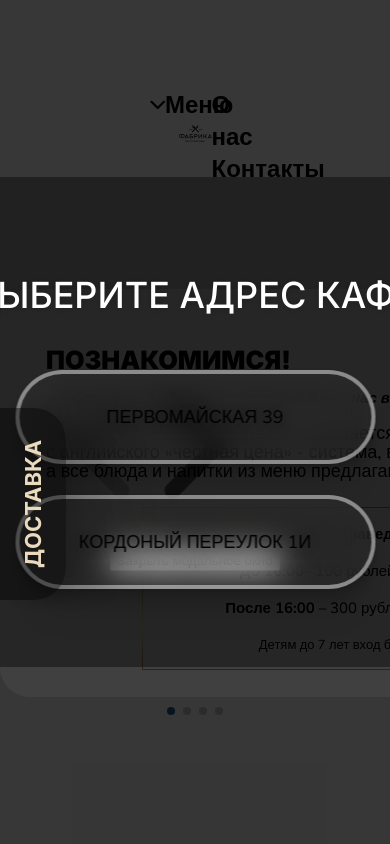
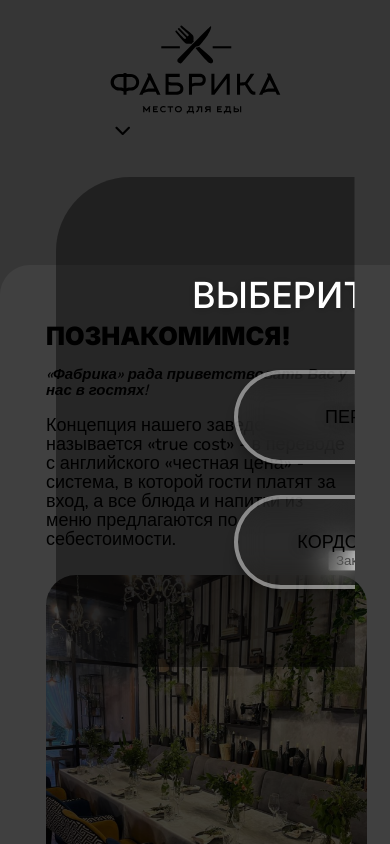
Before and after one commit to Julianbgs/Fabrika, a React (Create React App) app: page / in a window 390 px wide. Shown: the top 844 px of the page. Built offline with nearby package versions, Linux system fonts and the light colour scheme.

Commit message:
[~] add adaptive

```diff
--- a/package.json
+++ b/package.json
@@ -11,12 +11,14 @@
     "@types/node": "^16.18.59",
     "@types/react": "^18.2.33",
     "@types/react-dom": "^18.2.14",
+    "@types/react-responsive": "^8.0.8",
     "js-cookie": "^3.0.5",
     "node-sass": "^7.0.3",
     "react": "^18.2.0",
     "react-dom": "^18.2.0",
     "react-modal": "^3.16.1",
     "react-redux": "^8.1.3",
+    "react-responsive": "^9.0.2",
     "react-router": "^6.17.0",
     "react-router-dom": "^6.17.0",
     "react-scripts": "5.0.1",
--- a/public/index.html
+++ b/public/index.html
@@ -44,7 +44,7 @@
   </script>
 
   <noscript>You need to enable JavaScript to run this app.</noscript>
-    <div id="root"></div>
+    <div style="position: relative; z-index: 15" id="root"></div>
     <!--
       This HTML file is a template.
       If you open it directly in the browser, you will see an empty page.
--- a/src/main/Components/AchieveSlider/AchieveSlider.scss
+++ b/src/main/Components/AchieveSlider/AchieveSlider.scss
@@ -10,6 +10,12 @@
   width: 1035px;
   height: 408px;
   margin: 0 auto 30px;
+
+  @media (max-width: 768px) {
+    width: 100%;
+    min-height: 832px;
+    height: auto;
+  }
 }
 
 .slide__body {
@@ -19,6 +25,11 @@
   box-sizing: border-box;
   border-radius: 30px 0 0 30px;
   background-color: #ffffff;
+
+  @media (max-width: 768px) {
+    width: 100%;
+    height: 832px;
+  }
 }
 
 .slide__title {
@@ -59,6 +70,11 @@
   border: 1px solid #FFFFDE;
   border-image-slice: 1;
   border-image-source: linear-gradient(to top, #B48A39, #FFFFDE, #D5BE7F, #FFFBEF, #B48A39);
+
+  @media (max-width: 768px) {
+    width: 100%;
+    margin-top: 12px;
+  }
 }
 
 .slide__border-description {
@@ -100,6 +116,13 @@
   font-style: normal;
   font-weight: 700;
   line-height: 36px;
+
+  @media (max-width: 768px) {
+    width: 100%;
+    margin-top: 10px;
+    font-size: 24px;
+    line-height: 26px;
+  }
 
   &::after {
     content: '';
@@ -151,6 +174,10 @@
   align-items: center;
   justify-content: space-between;
   width: 394px;
+
+  @media (max-width: 768px) {
+    width: 100%;
+  }
 }
 
 .slide__number-title {
@@ -159,7 +186,11 @@
   font-size: 18px;
   font-style: normal;
   font-weight: 700;
-  line-height: 36px; /* 36.558px */
+  line-height: 36px;
+
+  @media (max-width: 768px) {
+   font-size: 14px;
+  }
 }
 
 .slide__phone {
@@ -168,7 +199,11 @@
   font-size: 18px;
   font-style: normal;
   font-weight: 700;
-  line-height: 36px; /* 36.558px */
+  line-height: 36px;
+
+  @media (max-width: 768px) {
+    font-size: 14px;
+  }
 }
 
 .slide__image {
@@ -177,19 +212,28 @@
   height: 408px;
   border-radius: 0 30px 30px 0;
 
+  @media (max-width: 768px) {
+    width: 100%;
+    height: auto;
+    border-radius: 30px;
+  }
+
   img {
     width: 100%;
     height: 100%;
     border-radius: 0 30px 30px 0;
+
+    @media (max-width: 768px) {
+      width: 100%;
+      height: auto;
+      border-radius: 30px;
+    }
   }
 }
 
 .swiper_container {
   position: relative!important;
   z-index: 10!important;
-}
-
-@media (max-width: 500px) {
 }
 
 .swiper-slide-shadow-left,
@@ -219,31 +263,15 @@
   right: 125px;
 }
 
-@media (max-width: 990px) {
+@media (max-width: 786px) {
   .slider-controler .swiper-button-next {
-    left: 70% !important;
-    transform: translateX(-70%) !important;
-  }
-}
-
-@media (max-width: 450px) {
-  .slider-controler .swiper-button-next {
-    left: 50% !important;
-    transform: translateX(-50%) !important;
+    display: none;
   }
 }
 
 @media (max-width: 990px) {
   .slider-controler .swiper-button-prev {
-    left: 30% !important;
-    transform: translateX(-30%) !important;
-  }
-}
-
-@media (max-width: 450px) {
-  .slider-controler .swiper-button-prev {
-    left: 20% !important;
-    transform: translateX(-20%) !important;
+    display: none;
   }
 }
 
--- a/src/main/Components/AchieveSlider/AchieveSlider.tsx
+++ b/src/main/Components/AchieveSlider/AchieveSlider.tsx
@@ -14,16 +14,16 @@
 import 'swiper/css/pagination';
 import 'swiper/css/effect-coverflow';
 import 'swiper/css/navigation';
+import {useMediaQuery} from "react-responsive";
 
 
 export function AchievmentSlider(props: any) {
-    const swiper = useSwiper();
-    const swiperSlide = useSwiper();
-
-    const slides = Array.from({ length: 4 }).map(
-        (el, index) => `Slide ${index + 1}`
-    );
-
+    const isMobile = useMediaQuery({
+        query: "(max-width: 786px)"
+    });
+    const isDesktop = useMediaQuery({
+        query: "(min-width: 1200px)"
+    });
     return (
         <div className="slider">
             <Swiper
@@ -43,9 +43,9 @@
                 coverflowEffect={
                     {
                         rotate: 0,
-                        stretch: 2,
-                        depth: 100,
-                        modifier: 7,
+                        stretch: 0,
+                        depth:  isMobile ? 100 : 0,
+                        modifier: isMobile ? 7 : 0,
                     }
                 }
 
@@ -61,6 +61,9 @@
                                 <br/>с английского «честная цена» - система, в которой гости платят за вход, а все блюда
                                 и напитки из меню предлагаются по себестоимости.
                             </p>
+                            {isMobile && <div className="slide__image">
+                                <img src={slideFirst} alt="first slider"/>
+                            </div>}
                             <div className="slide__border-elem">
                                 <p className="slide__border-description">Стоимость входа в наше заведение
                                     фиксированная: </p>
@@ -73,9 +76,9 @@
                                 <p className="slide__border-description small">Детям до 7 лет вход бесплатный </p>
                             </div>
                         </div>
-                        <div className="slide__image">
+                        { isDesktop && <div className="slide__image">
                             <img src={slideFirst} alt="first slider"/>
-                        </div>
+                        </div>}
                     </div>
                 </SwiperSlide>
                 <SwiperSlide>
@@ -86,6 +89,9 @@
                             <p className="slide__description">Хотим сразу рассказать о тарифах по доставке, так как
                                 блюда мы отдаем по честной цене, нам придется включить стоимость за доставку:
                             </p>
+                            {isMobile && <div className="slide__image">
+                                <img src={slideSecond} alt="first slider"/>
+                            </div>}
                             <div className="slide__delivery">
                                 <p className="slide__delivery-item">Анапа – 150 рублей </p>
                                 <p className="slide__delivery-item slide__delivery-item--red">Витязево – 350 рублей</p>
@@ -95,9 +101,9 @@
                                 </p>
                             </div>
                         </div>
-                        <div className="slide__image">
+                        { isDesktop && <div className="slide__image">
                             <img src={slideSecond} alt="first slider"/>
-                        </div>
+                        </div>}
                     </div>
                 </SwiperSlide>
                 <SwiperSlide>
@@ -108,10 +114,13 @@
                             <p className="slide__description">Заказывая блюда на доставку убедитесь, что аллергены, присутствующие в составе отсутствуют, либо пропишите в комментариях к заказу. Вам обязательно прозвонит менеджер и уточнит все ваши пожелания
 
                             </p>
+                            {isMobile && <div className="slide__image">
+                                <img src={slideThird} alt="first slider"/>
+                            </div>}
                         </div>
-                        <div className="slide__image">
+                        { isDesktop && <div className="slide__image">
                             <img src={slideThird} alt="first slider"/>
-                        </div>
+                        </div>}
                     </div>
                 </SwiperSlide>
                 <SwiperSlide>
@@ -138,14 +147,17 @@
                                     </div>
                                 </div>
                             </div>
+                            {isMobile && <div className="slide__image">
+                                <img src={slideFourth} alt="first slider"/>
+                            </div>}
                             <div className="slide__border-elem">
                                 <p className="slide__border-description">Мы также заинтересованы в классных кадрах,
                                     поэтому будем рады любому сотрудничеству </p>
                             </div>
                         </div>
-                        <div className="slide__image">
+                        { isDesktop && <div className="slide__image">
                             <img src={slideFourth} alt="first slider"/>
-                        </div>
+                        </div>}
                     </div>
                 </SwiperSlide>
 
--- a/src/main/Components/ChooseAddressModal/ChooseRestaurant.scss
+++ b/src/main/Components/ChooseAddressModal/ChooseRestaurant.scss
@@ -74,5 +74,5 @@
 
 
 .ReactModal__Overlay {
-    z-index: 2!important;
+    z-index: 40!important;
 }
--- a/src/main/Components/Header/Header.scss
+++ b/src/main/Components/Header/Header.scss
@@ -2,6 +2,10 @@
     display: flex;
     flex-direction: column;
     padding: 89px 140px 0 140px;
+
+    @media (max-width: 768px) {
+        padding: 25px;
+    }
 }
 
 .header__nav {
@@ -10,6 +14,12 @@
     justify-content: space-between;
     width: 100%;
     margin-bottom: 8px;
+
+    @media (max-width: 768px) {
+        flex-direction: column;
+        align-items: center;
+        justify-content: center;
+    }
 }
 
 .header__box {
--- a/src/main/Components/Header/Header.tsx
+++ b/src/main/Components/Header/Header.tsx
@@ -8,17 +8,24 @@
 
 import Logo from '../../../assets/images/header/Logo.svg';
 import Cart from '../../../assets/images/header/cart.svg';
+import {useMediaQuery} from "react-responsive";
 
 export default function Header() {
     const options = [
         {title: 'Анапа', address: 'Первомайская 39'},
         {title: 'Анапа', address: 'Кордонный переулок 1И'}
     ]
+    const isMobile = useMediaQuery({
+        query: "(max-width: 786px)"
+    });
+    const isDesktop = useMediaQuery({
+        query: "(min-width: 1200px)"
+    });
     return (
         <div className="container">
             <div className="header">
                 <nav className="header__nav">
-                    <div className="header__box">
+                    {isDesktop && <div className="header__box">
                         <Select options={options}/>
                         <ul className="header__menu">
                             <li className="header__elem">
@@ -27,11 +34,12 @@
                                 </StyledLink>
                             </li>
                         </ul>
-                    </div>
+                    </div> }
                     <div className="header__logo">
                         <img src={Logo} alt="Logo site"/>
                     </div>
-                    <div className="header__box">
+                    {isMobile && <Select options={options}/>}
+                    {isDesktop && <div className="header__box">
                         <ul className="header__menu">
                             <li className="header__elem">
                                 <StyledLink to={'/about-us'}>
@@ -45,7 +53,7 @@
                         <div className='header__cart'>
                             <img src={Cart} alt="cart site"/>
                         </div>
-                    </div>
+                    </div>}
                 </nav>
             </div>
         </div>
--- a/src/main/DeliveryModal/DeliveryModal.scss
+++ b/src/main/DeliveryModal/DeliveryModal.scss
@@ -1,8 +1,14 @@
+@import "src/main/Components/AchieveSlider/AchieveSlider.scss";
+
 .sliderD {
   padding-bottom: 130px;
   padding-top: 96px;
   width: 1000px;
   box-sizing: border-box;
+
+  @media (max-width: 768px) {
+    width: 100%;
+  }
 }
 
 .slideD {
@@ -11,176 +17,9 @@
   width: 1035px;
   height: 408px;
   margin: 0 auto 30px;
-}
 
-.slide__body {
-  height: 100%;
-  width: 692px;
-  padding: 31px 23px 26px 46px;
-  box-sizing: border-box;
-  border-radius: 30px 0 0 30px;
-  background-color: #ffffff;
-}
-
-.slide__title {
-  margin-bottom: 10px;
-  color: #000000;
-  font-family: Inter, sans-serif;
-  font-size: 25.231px;
-  font-style: normal;
-  font-weight: 900;
-  line-height: normal;
-  text-transform: uppercase;
-}
-
-.slide__sub-title {
-  margin-bottom: 15px;
-  color: #000000;
-  font-family: Nunito, sans-serif;
-  font-size: 15px;
-  font-style: italic;
-  font-weight: 600;
-  line-height: 16px;
-}
-
-.slide__description {
-  margin-bottom: 26px;
-  padding-right: 20px;
-  color: #000000;
-  font-family: Nunito, sans-serif;
-  font-size: 18px;
-  font-style: normal;
-  font-weight: 500;
-  line-height: 19px;
-}
-
-.slide__border-elem {
-  width: 429px;
-  margin: 0 auto;
-  border: 1px solid #FFFFDE;
-  border-image-slice: 1;
-  border-image-source: linear-gradient(to top, #B48A39, #FFFFDE, #D5BE7F, #FFFBEF, #B48A39);
-}
-
-.slide__border-description {
-  color: #000000;
-  text-align: center;
-  font-family: Nunito, sans-serif;
-  font-size: 15px;
-  font-style: normal;
-  font-weight: 700;
-  line-height: 22px;
-}
-
-.slide__thin {
-  font-style: normal;
-  font-weight: 500;
-}
-
-.small {
-  font-size: 13px;
-  font-style: normal;
-  font-weight: 400;
-}
-
-.slide__delivery {
-  display: flex;
-  flex-wrap: wrap;
-  width: 100%;
-  padding-left: 30px;
-  box-sizing: border-box;
-}
-
-.slide__delivery-item {
-  position: relative;
-  width: 50%;
-  margin: 0;
-  color: #000000;
-  font-family: Nunito, sans-serif;
-  font-size: 18px;
-  font-style: normal;
-  font-weight: 700;
-  line-height: 36px;
-
-  &::after {
-    content: '';
-    position: absolute;
-    top: 50%;
-    left: -30px;
-    transform: translateY(-50%);
-    width: 9px;
-    height: 9px;
-    border-radius: 50%;
-    background-color: #2FB41A;
+  @media (max-width: 768px) {
+    width: 100%;
+    height: 832px;
   }
 }
-
-.slide__delivery-item--blue {
-  &::after {
-    background-color: #194F7E;
-  }
-}
-
-.slide__delivery-item--orange {
-  &::after {
-    background-color: #FEA13A;
-  }
-}
-
-.slide__delivery-item--red {
-  &::after {
-    background-color: #EF5754;
-  }
-}
-
-.slide__delivery-item--purple {
-  &::after {
-    background-color: #D173FA;
-  }
-}
-
-.slide__numbers {
-  display: flex;
-  flex-direction: column;
-  flex-wrap: wrap;
-  width: 100%;
-  margin: 9px 0 32px 0;
-}
-
-.slide__number-item {
-  display: flex;
-  align-items: center;
-  justify-content: space-between;
-  width: 394px;
-}
-
-.slide__number-title {
-  color: #B48A39;
-  font-family: Nunito, sans-serif;
-  font-size: 18px;
-  font-style: normal;
-  font-weight: 700;
-  line-height: 36px; /* 36.558px */
-}
-
-.slide__phone {
-  color: #000000;
-  font-family: Nunito, sans-serif;
-  font-size: 18px;
-  font-style: normal;
-  font-weight: 700;
-  line-height: 36px; /* 36.558px */
-}
-
-.slide__image {
-  flex-shrink: 0;
-  width: 343px;
-  height: 408px;
-  border-radius: 0 30px 30px 0;
-
-  img {
-    width: 100%;
-    height: 100%;
-    border-radius: 0 30px 30px 0;
-  }
-}
--- a/src/main/Pages/Main/Main.tsx
+++ b/src/main/Pages/Main/Main.tsx
@@ -1,6 +1,5 @@
 import React, {useEffect} from "react";
 import Header from "../../Components/Header/Header";
-import {useNavigate} from "react-router";
 import {useSelector} from "react-redux";
 import {InitialStoreInterface} from "../../Core/interfaces/store";
 import Modal from 'react-modal';
@@ -10,7 +9,7 @@
 import './Main.scss';
 import Footer from "../../Components/Footer/Footer";
 import DeliveryModal from "../../DeliveryModal/DeliveryModal";
-
+import {useMediaQuery} from "react-responsive";
 
 const customStyles = {
     content: {
@@ -22,6 +21,22 @@
         border: 'none',
         transform: 'translate(-50%, -50%)',
         width: '715px',
+        height: '490px',
+        background: 'transparent'
+    },
+};
+
+
+const customStylesMobile = {
+    content: {
+        top: '50%',
+        left: '50%',
+        right: 'auto',
+        bottom: 'auto',
+        marginRight: '-50%',
+        border: 'none',
+        transform: 'translate(-50%, -50%)',
+        width: '279px',
         height: '490px',
         background: 'transparent'
     },
@@ -43,8 +58,28 @@
     },
 };
 
+const customStylesMobileD = {
+    content: {
+        top: '50%',
+        left: '50%',
+        right: 'auto',
+        bottom: 'auto',
+        marginRight: '-50%',
+        border: 'none',
+        transform: 'translate(-50%, -50%)',
+        width: '100%',
+        height: '490px',
+        background: 'transparent'
+    },
+};
+
 export default function Main() {
-    const navigate = useNavigate();
+    const isMobile = useMediaQuery({
+        query: "(max-width: 786px)"
+    });
+    const isDesktop = useMediaQuery({
+        query: "(min-width: 1200px)"
+    });
     const initial: InitialStoreInterface[] = useSelector((state: any) => state);
     const address = initial[0] ? initial[0].address : null;
     useEffect(() => {
@@ -91,10 +126,11 @@
         setIsOpenD(false);
     }
 
-
+    console.log(isMobile);
+    console.log(isDesktop);
     return (
         <>
-            <Modal
+            {isMobile && <Modal
                 isOpen={modalIsOpenD}
                 onRequestClose={closeModalD}
                 contentLabel="Choose Cafe"
@@ -102,10 +138,29 @@
             >
                 <DeliveryModal closeModal={closeModal}/>
             </Modal>
-            <div className="delivery" onClick={() => openModalD()}>
+            }
+            {isDesktop && <Modal
+                isOpen={modalIsOpenD}
+                onRequestClose={closeModalD}
+                contentLabel="Choose Cafe"
+                style={customStylesMobileD}
+            >
+                <DeliveryModal closeModal={closeModal}/>
+            </Modal>
+            }
+            { isDesktop && <div className="delivery" onClick={() => openModalD()}>
                 Доставка
-            </div>
-            <Modal
+            </div>}
+            {isMobile && <Modal
+                isOpen={modalIsOpen}
+                onRequestClose={closeModal}
+                contentLabel="Choose Cafe"
+                style={customStylesMobile}
+            >
+                <ChooseAddress closeModal={closeModal}/>
+            </Modal>
+            }
+            {isDesktop && <Modal
                 isOpen={modalIsOpen}
                 onRequestClose={closeModal}
                 contentLabel="Choose Cafe"
@@ -113,6 +168,7 @@
             >
                 <ChooseAddress closeModal={closeModal}/>
             </Modal>
+            }
             <Header/>
             <AchievmentSlider/>
             <Footer />
--- a/src/main/UI-elements/Select/Select.scss
+++ b/src/main/UI-elements/Select/Select.scss
@@ -5,6 +5,11 @@
     text-align: center;
     box-sizing: border-box;
     width: 210px;
+
+    @media (max-width: 768px) {
+        margin-top: 12px;
+        margin-left: 30px;
+    }
 }
 
 .select__option {
```
Also changed, not shown: 1 other file (tests, documents, lock files or other folders).
